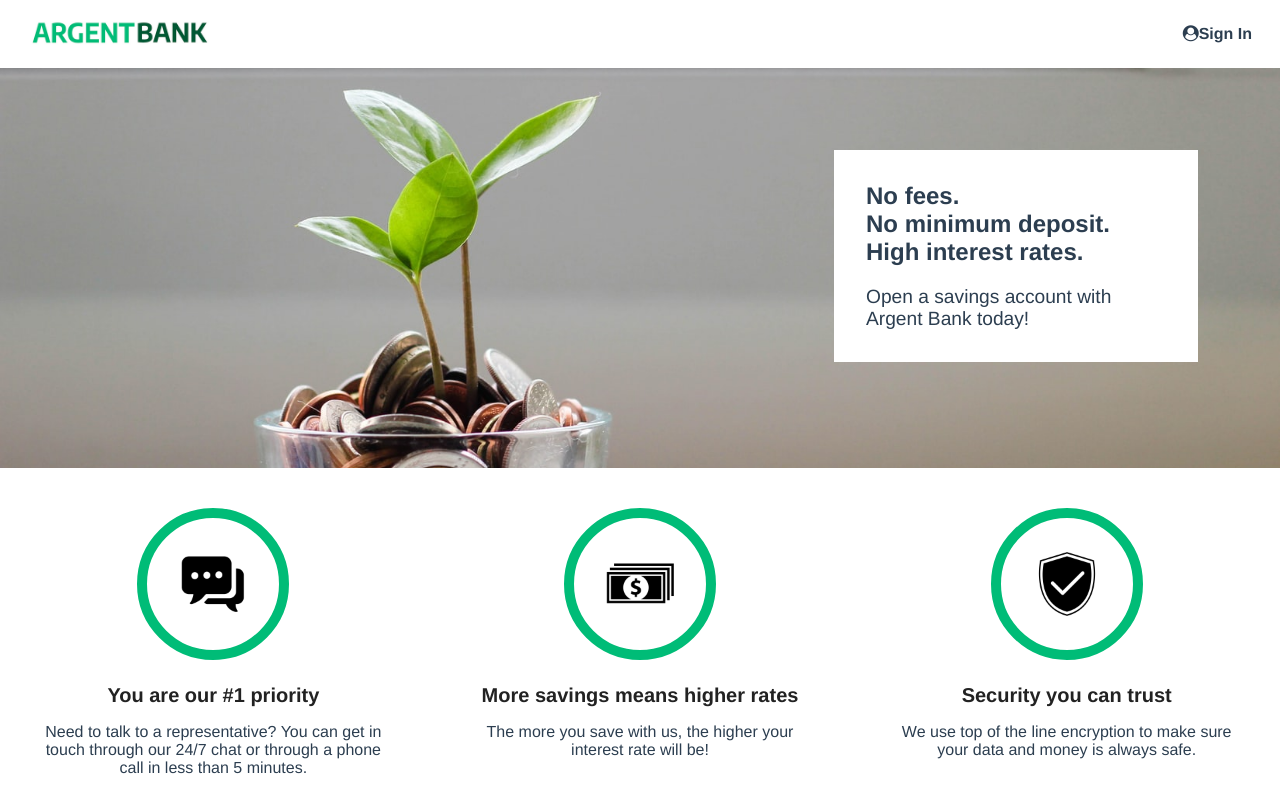
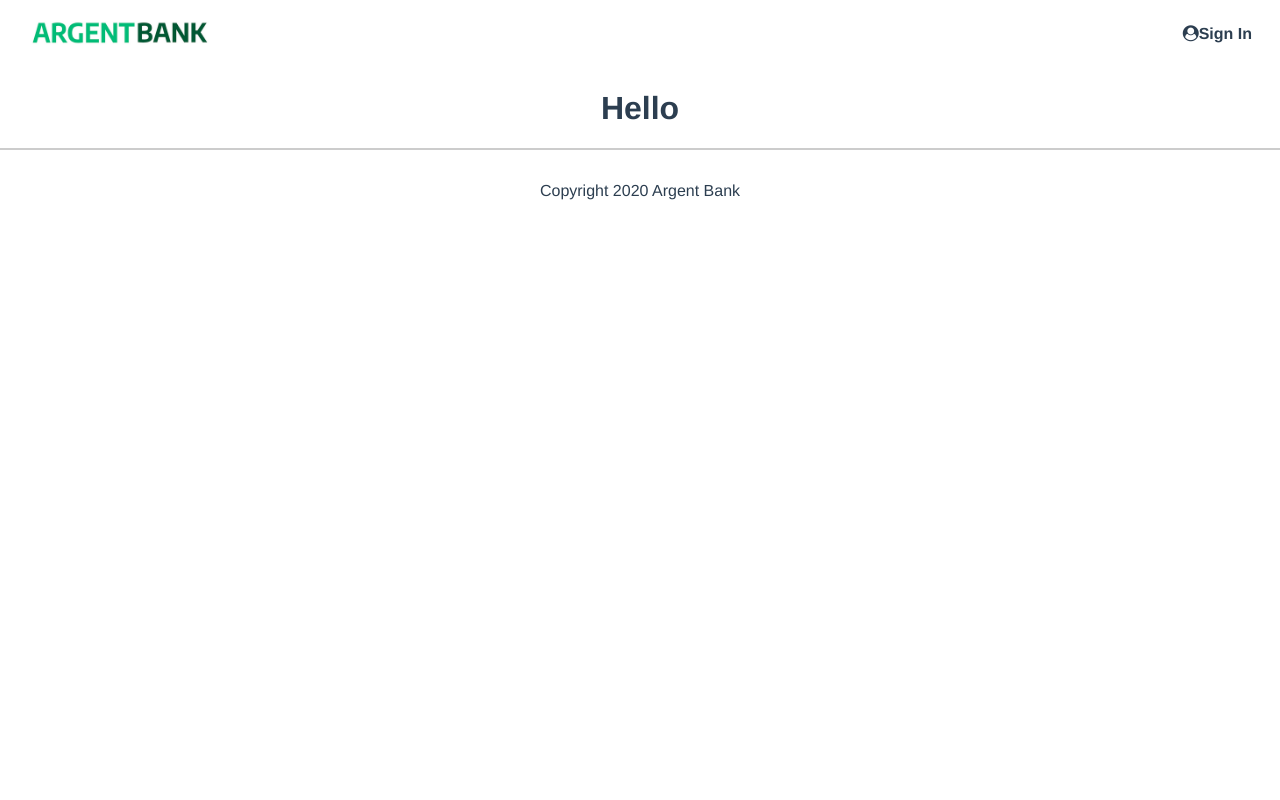
Before and after one commit to MouniaFT/Mounia.Fattouh_13_040121, a React (Create React App) app: page /user in a window 1280 px wide. Shown: the top 800 px of the page. Built offline with nearby package versions, Linux system fonts and the light colour scheme.

Commit message:
Add Router

```diff
--- a/package.json
+++ b/package.json
@@ -10,6 +10,7 @@
     "react": "^17.0.2",
     "react-dom": "^17.0.2",
     "react-redux": "^7.2.6",
+    "react-router-dom": "^5.3.0",
     "react-scripts": "5.0.0",
     "sass": "^1.45.2"
   },
--- a/src/App.js
+++ b/src/App.js
@@ -1,19 +1,28 @@
 import React from 'react'
 // import { Counter } from './features/counter/Counter'
+import { BrowserRouter as Router, Route } from 'react-router-dom'
 import Header from './components/Header'
 import Footer from './components/Footer'
 import Home from './pages/Home'
 import Login from './pages/Login'
+import User from './pages/User'
 
 function App() {
   return (
-    <div>
+    <Router>
       <Header />
-      <Home />
-      <Login />
+      <Route exact path="/">
+        <Home />
+      </Route>
+      <Route exact path="/login">
+        <Login />
+      </Route>
+      <Route exact path="/user">
+        <User />
+      </Route>
       {/* <Counter /> */}
       <Footer />
-    </div>
+    </Router>
   )
 }
 
--- a/src/components/Header.js
+++ b/src/components/Header.js
@@ -1,21 +1,22 @@
 import logo from '../images/argentBankLogo.png'
+import { Link } from 'react-router-dom'
 
 export const Header = () => {
   return (
     <nav className="main-nav">
-      <a className="main-nav-logo" href="./index.html">
+      <Link to="/" className="main-nav-logo">
         <img
           className="main-nav-logo-image"
           src={logo}
           alt="Argent Bank Logo"
         />
         <h1 className="sr-only">Argent Bank</h1>
-      </a>
+      </Link>
       <div>
-        <a className="main-nav-item" href="./sign-in.html">
+        <Link to="/login" className="main-nav-item">
           <i className="fa fa-user-circle"></i>
           Sign In
-        </a>
+        </Link>
       </div>
     </nav>
   )
--- /dev/null
+++ b/src/pages/User.js
@@ -0,0 +1,5 @@
+export const User = () => {
+  return <h1>Hello</h1>
+}
+
+export default User
```
Also changed, not shown: 1 other file (tests, documents, lock files or other folders).
